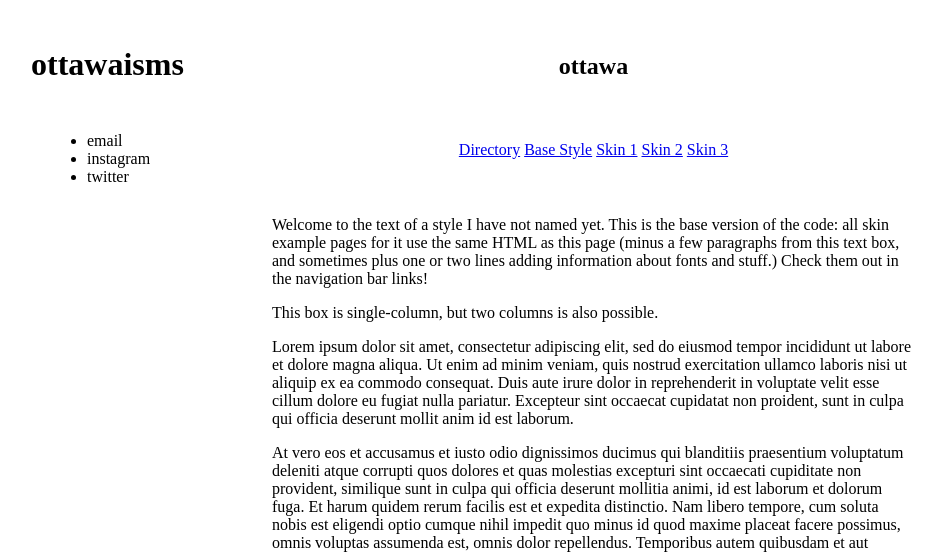
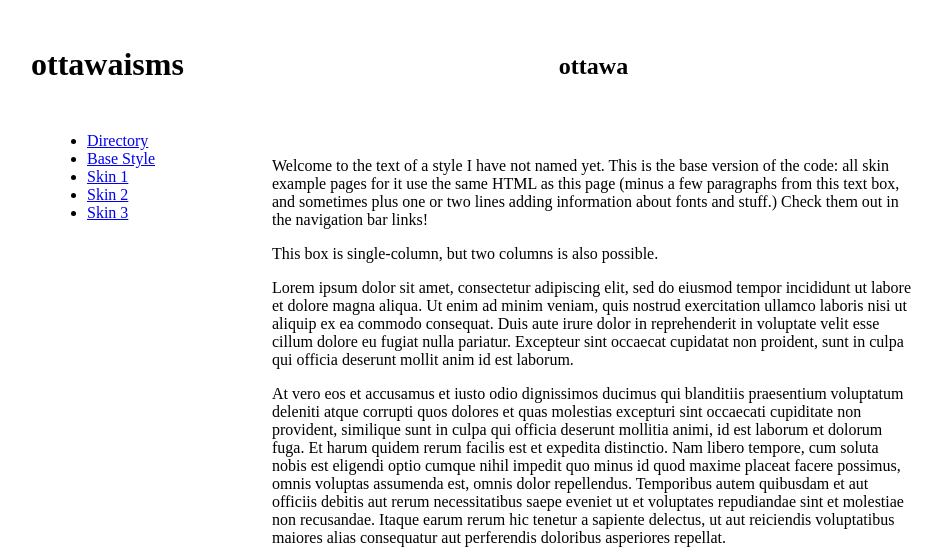
Before and after one commit to ottawaisms/ottawaisms.github.io, a plain HTML site: page index.html in a window 1280 px wide. Shown: the top 553 px of the page, without its empty margins (159-1103 px from the left). Drawn offline with Linux system fonts and the light colour scheme.

Commit message:
Update index.html

```diff
--- a/index.html
+++ b/index.html
@@ -16,13 +16,14 @@
 
     <div class=sidebar>
     <div class="sidebar-image"><div class=inner><h1>ottawaisms</h1></div></div>
-    <div class=box><div class=inner>
-      <ul>
-        <li>email</li>
-        <li>instagram</li>
-        <li>twitter</li>
-      </ul>
-    </div></div></div>
+    <div class=box><div class=inner> <ul>
+             <li><a href="/testdirectory.html">Directory</a></li>
+             <li><a href="busy_base2.html">Base Style</a></li>
+             <li><a href="busy_base2_skin1.html">Skin 1</a></li>
+             <li><a href="busy_base2_skin2.html">Skin 2</a></li>
+             <li class=last><a href="busy_base2_skin3.html">Skin 3</a></li>
+           </ul></div>
+      </div></div>
 
 
     <div class=main-wrapper>
@@ -30,16 +31,6 @@
     <div class=title>
         <div class=box><div class=inner><h2>ottawa</h2></div></div>
       </div>
-
-      <div class=links>
-        <div class=box><div class=inner> <ul>
-             <li><a href="/testdirectory.html">Directory</a></li>
-             <li><a href="busy_base2.html">Base Style</a></li>
-             <li><a href="busy_base2_skin1.html">Skin 1</a></li>
-             <li><a href="busy_base2_skin2.html">Skin 2</a></li>
-             <li class=last><a href="busy_base2_skin3.html">Skin 3</a></li>
-           </ul></div>
-      </div></div>
 
       <div class="main single-column">
       <div class=box><div class=inner>
```
